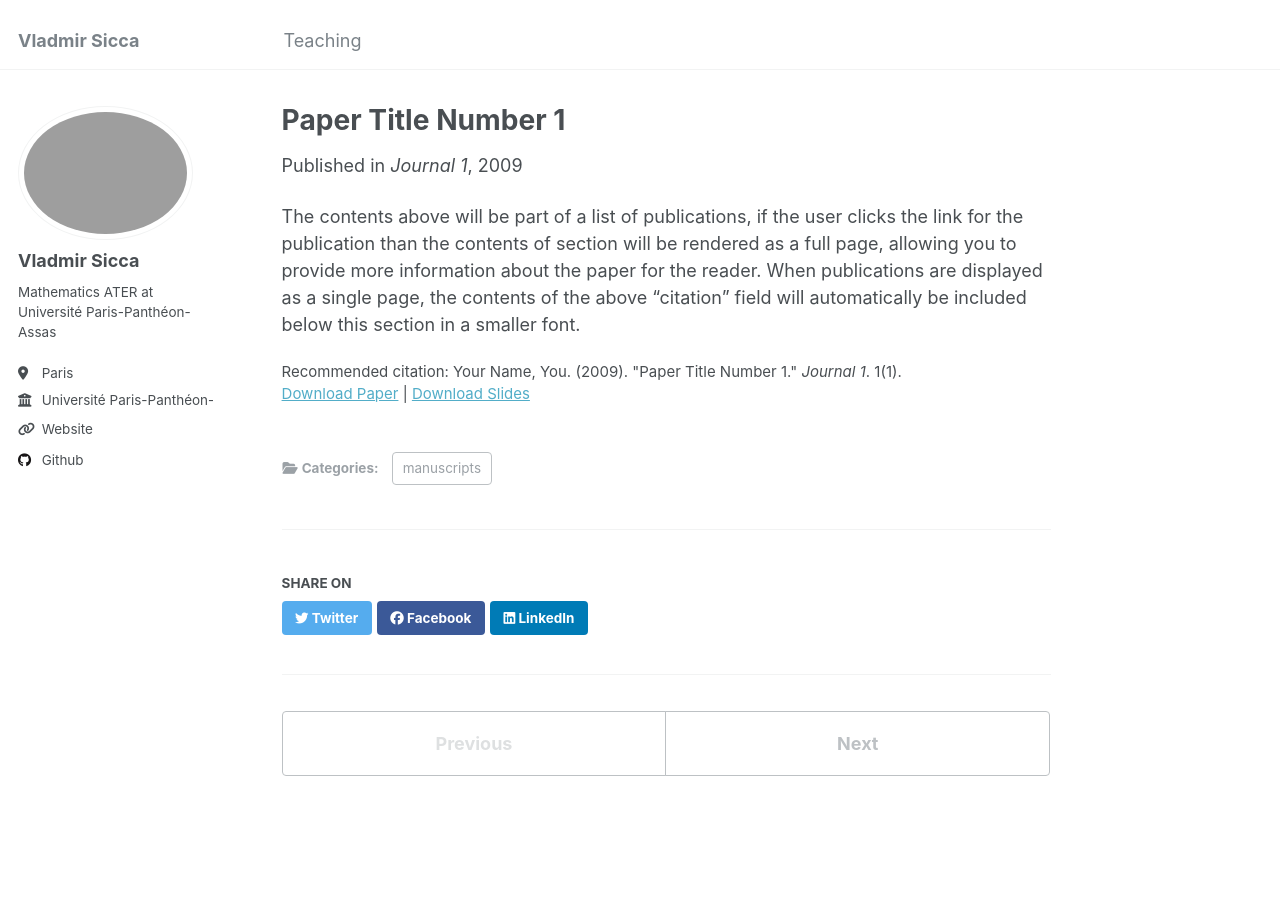
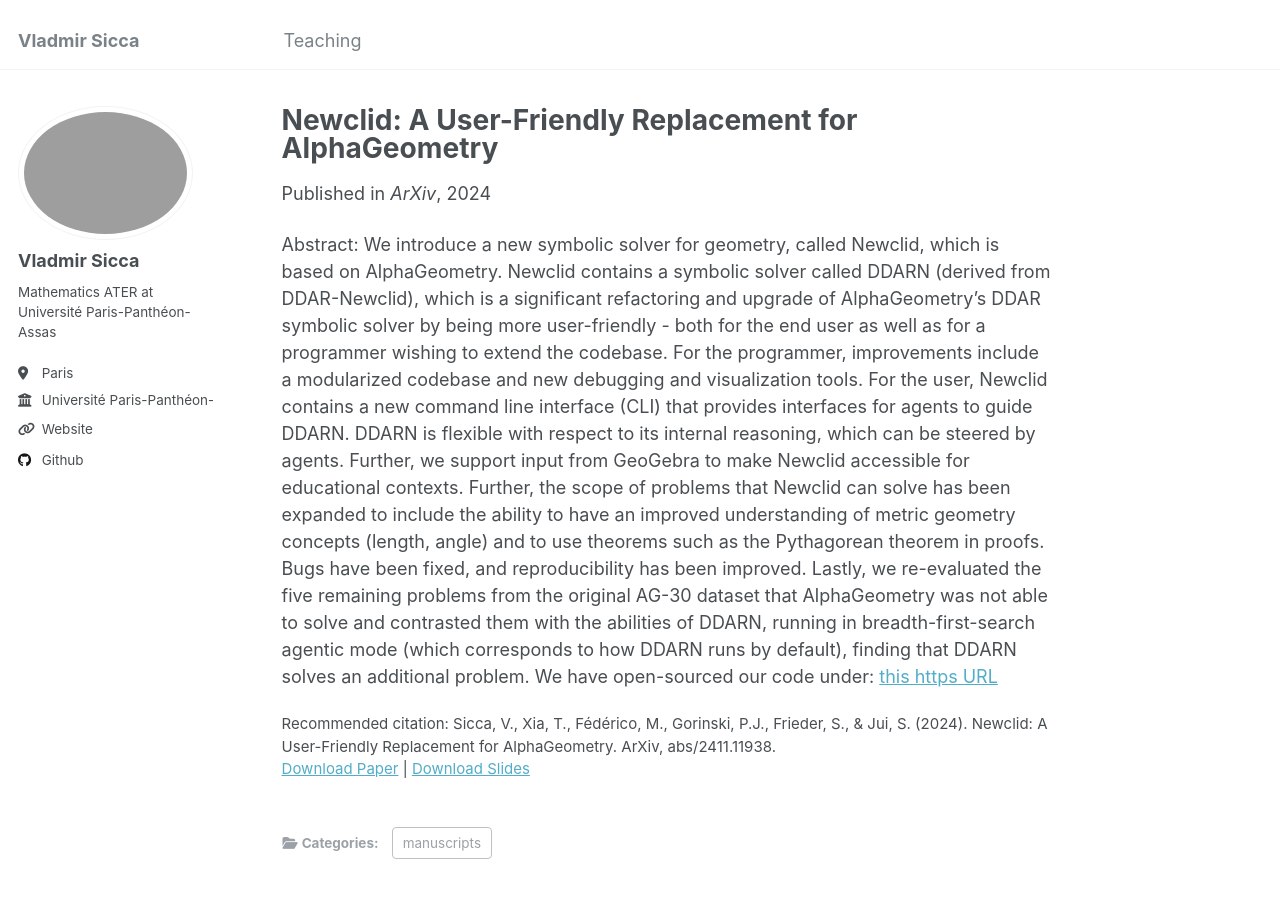
Before and after one commit to vladmirsicca/vladmirsicca.github.io, a Jekyll site: the page built from _publications/2009-10-01-paper-title-number-1.md, in a window 1280 px wide and 900 px high. Built offline with Jekyll 4.4.1, drawn with Linux system fonts in a browser that asks for light colours.

Commit message:
Update 2009-10-01-paper-title-number-1.md
Added first paper (checking how it looks like in the site)

```diff
--- a/_publications/2009-10-01-paper-title-number-1.md
+++ b/_publications/2009-10-01-paper-title-number-1.md
@@ -1,14 +1,14 @@
 ---
-title: "Paper Title Number 1"
-collection: publications
+title: "Newclid: A User-Friendly Replacement for AlphaGeometry"
+collection: preprints
 category: manuscripts
-permalink: /publication/2009-10-01-paper-title-number-1
+permalink: /publication/newclid_user_friendle_replacement_for_alphageometry
 excerpt: 'This paper is about the number 1. The number 2 is left for future work.'
-date: 2009-10-01
-venue: 'Journal 1'
-slidesurl: 'http://academicpages.github.io/files/slides1.pdf'
-paperurl: 'http://academicpages.github.io/files/paper1.pdf'
-citation: 'Your Name, You. (2009). &quot;Paper Title Number 1.&quot; <i>Journal 1</i>. 1(1).'
+date: 2024-11-18
+venue: 'ArXiv'
+slidesurl: ''
+paperurl: 'https://arxiv.org/abs/2411.11938'
+citation: 'Sicca, V., Xia, T., Fédérico, M., Gorinski, P.J., Frieder, S., & Jui, S. (2024). Newclid: A User-Friendly Replacement for AlphaGeometry. ArXiv, abs/2411.11938.'
 ---
 
-The contents above will be part of a list of publications, if the user clicks the link for the publication than the contents of section will be rendered as a full page, allowing you to provide more information about the paper for the reader. When publications are displayed as a single page, the contents of the above "citation" field will automatically be included below this section in a smaller font.
+Abstract: We introduce a new symbolic solver for geometry, called Newclid, which is based on AlphaGeometry. Newclid contains a symbolic solver called DDARN (derived from DDAR-Newclid), which is a significant refactoring and upgrade of AlphaGeometry's DDAR symbolic solver by being more user-friendly - both for the end user as well as for a programmer wishing to extend the codebase. For the programmer, improvements include a modularized codebase and new debugging and visualization tools. For the user, Newclid contains a new command line interface (CLI) that provides interfaces for agents to guide DDARN. DDARN is flexible with respect to its internal reasoning, which can be steered by agents. Further, we support input from GeoGebra to make Newclid accessible for educational contexts. Further, the scope of problems that Newclid can solve has been expanded to include the ability to have an improved understanding of metric geometry concepts (length, angle) and to use theorems such as the Pythagorean theorem in proofs. Bugs have been fixed, and reproducibility has been improved. Lastly, we re-evaluated the five remaining problems from the original AG-30 dataset that AlphaGeometry was not able to solve and contrasted them with the abilities of DDARN, running in breadth-first-search agentic mode (which corresponds to how DDARN runs by default), finding that DDARN solves an additional problem. We have open-sourced our code under: [this https URL](https://github.com/Newclid/Newclid)
```
